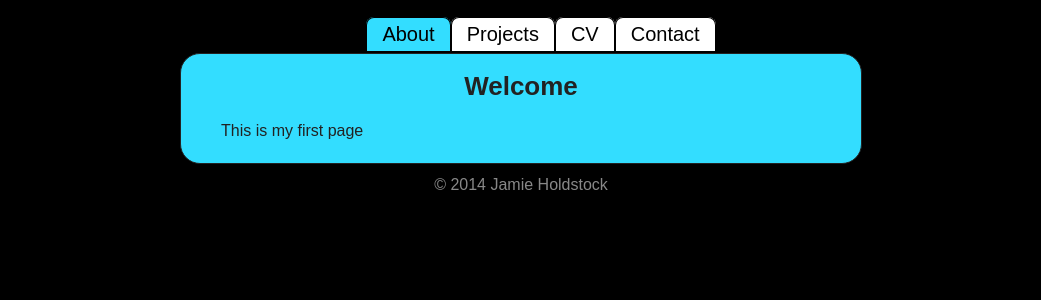
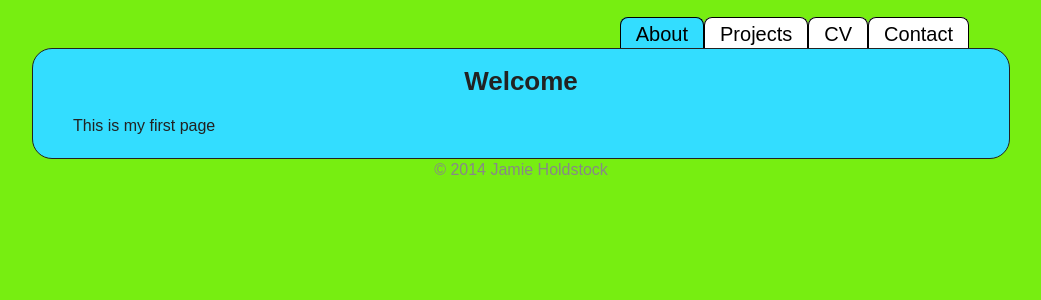
Before and after one commit to jholdstock/Website, a PHP site: page / in a window 1280 px wide. Shown: the top 300 px of the page, without its empty margins (119-1160 px from the left). Run offline with PHP 8.4, Linux system fonts and the light colour scheme; some libraries are stand-ins or nearby versions.

Commit message:
playing with css

```diff
--- a/css/custom.css
+++ b/css/custom.css
@@ -1,5 +1,5 @@
 body {
-	background: #000;
+	background: #7e1;
 	font-family: sans-serif;
 	font-size:16px;
 }
@@ -7,13 +7,16 @@ body {
 
 
 #menu {
-	text-align   : center;
+	text-align   : right;
 	font-size    : 20px;
 	list-style: none;
+	margin: 0px auto;
+	min-width        : 500px;
+	width: 70%;
 }
 
 #menu ul {
-	margin-bottom: 5px;
+	margin-bottom: 0px;
 }
 
 #menu li {
@@ -59,14 +62,16 @@ body {
 	border-style:solid;
 
 	margin       : 0px auto;
-	width        : 700px;
+	min-width        : 500px;
+	width: 70%;
 	height:		 : 10px;
 	padding      : 4px 40px;
 	background   : #3DF;
-	width        : 600px;
 	-webkit-border-radius: 20px;
 	-moz-border-radius: 20px;
 	border-radius: 20px;
+	z-index: 1000;
+	position:relative;
 }
 
 #window h1 {
@@ -79,4 +84,7 @@ body {
 	margin-top: 10px;
 	text-align: center;
 	color     : #888;
+	min-width        : 500px;
+	width: 70%;
+	margin: auto;
 }
--- a/index.php
+++ b/index.php
@@ -4,7 +4,7 @@
 	<head>
 		<title>Jamie Holdstock</title>
 
-		<!-- Meta data -->
+		<!-- Metadata -->
 		<meta charset="UTF-8" />
 		<meta http-equiv="X-UA-Compatible" content="IE=edge">
 		<meta name="description" content="" />
@@ -16,7 +16,7 @@
 		<link rel="stylesheet" type="text/css" href="css/custom.css" />
 		<link rel="shortcut icon" href="img/favicon.ico" />
 
-		<!-- Scripts -->
+		<!-- Script -->
 		<script src="//ajax.googleapis.com/ajax/libs/jquery/1.11.0/jquery.min.js"></script>
         <script>window.jQuery || document.write('<script src="js/vendor/jquery-1.11.0.min.js"><\/script>')</script>
 		<script src="js/main.js"></script>
```
